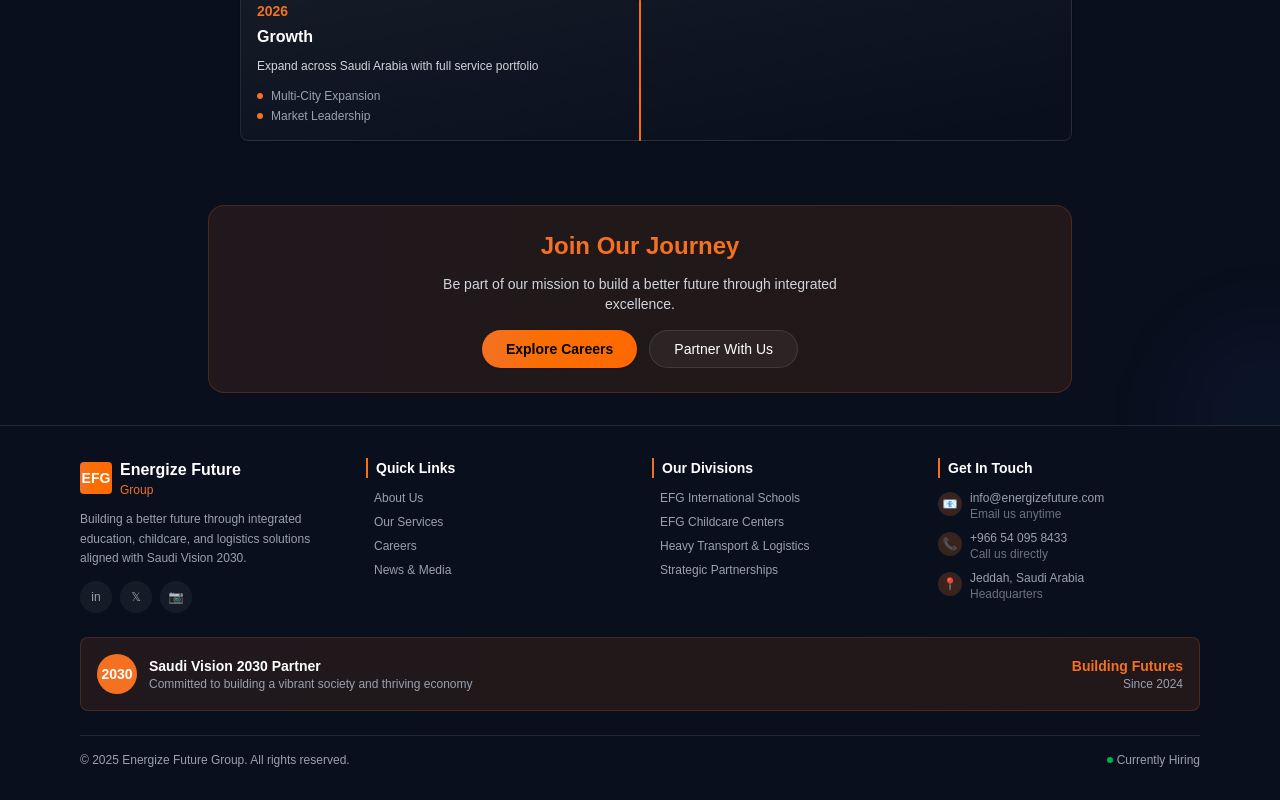
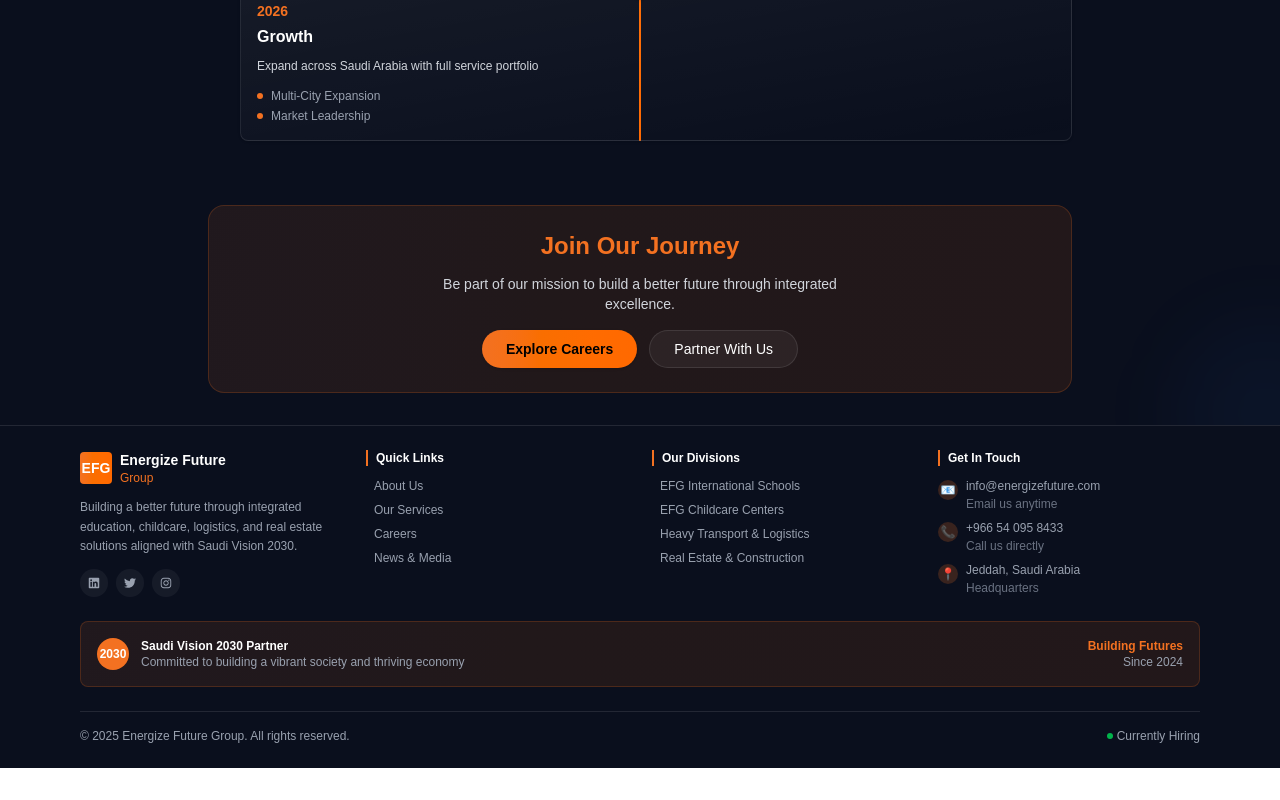
Before and after one commit to mohameddzaher/energize-future, a Next.js app: page /about in a window 1280 px wide. Shown: the part 3387-4187 px from the top of the page. After the commit the page ends 4155 px from the top, so only its background shows below. Built offline with nearby package versions, Linux system fonts and the light colour scheme.

Commit message:
footer updated

```diff
--- a/src/components/Footer.tsx
+++ b/src/components/Footer.tsx
@@ -1,9 +1,223 @@
+// 'use client'
+
+// export default function Footer() {
+//   return (
+//     <footer className="bg-[#0a0f1d] text-gray-400 border-t border-white/10">
+//       <div className="max-w-6xl mx-auto px-4 py-8">
+
+//         {/* Main Footer Content */}
+//         <div className="grid md:grid-cols-4 gap-6 mb-6">
+
+//           {/* Brand Section */}
+//           <div className="space-y-3">
+//             <div className="flex items-center gap-2">
+//               <div className="w-8 h-8 bg-gradient-to-r from-[#f37121] to-orange-500 rounded flex items-center justify-center">
+//                 <span className="text-white font-bold text-sm">EFG</span>
+//               </div>
+//               <div>
+//                 <h3 className="text-white font-bold text-base">Energize Future</h3>
+//                 <p className="text-[#f37121] text-xs">Group</p>
+//               </div>
+//             </div>
+//             <p className="text-xs text-gray-400 leading-relaxed">
+//               Building a better future through integrated education, childcare, and logistics solutions aligned with Saudi Vision 2030.
+//             </p>
+//             <div className="flex gap-2">
+//               <a href="https://www.linkedin.com/company/energizelco" className="w-8 h-8 rounded-full bg-white/5 hover:bg-[#f37121] transition-all duration-300 flex items-center justify-center group">
+//                 <span className="text-gray-400 group-hover:text-white transition-colors text-xs">in</span>
+//               </a>
+//               <a href="https://x.com/energizelco" className="w-8 h-8 rounded-full bg-white/5 hover:bg-[#f37121] transition-all duration-300 flex items-center justify-center group">
+//                 <span className="text-gray-400 group-hover:text-white transition-colors text-xs">𝕏</span>
+//               </a>
+//               <a href="https://www.instagram.com/energizelco/" className="w-8 h-8 rounded-full bg-white/5 hover:bg-[#f37121] transition-all duration-300 flex items-center justify-center group">
+//                 <span className="text-gray-400 group-hover:text-white transition-colors text-xs">📷</span>
+//               </a>
+//             </div>
+//           </div>
+
+//           {/* Quick Links */}
+//           <div>
+//             <h4 className="text-white font-semibold mb-3 text-sm border-l-2 border-[#f37121] pl-2">Quick Links</h4>
+//             <ul className="space-y-2">
+//               {['About Us', 'Our Services', 'Careers', 'News & Media'].map((item) => (
+//                 <li key={item}>
+//                   <a href="#" className="text-gray-400 hover:text-[#f37121] transition-colors duration-300 flex items-center gap-1 group text-xs">
+//                     <div className="w-1 h-1 bg-[#f37121] rounded-full opacity-0 group-hover:opacity-100 transition-opacity"></div>
+//                     {item}
+//                   </a>
+//                 </li>
+//               ))}
+//             </ul>
+//           </div>
+
+//           {/* Our Divisions */}
+//           <div>
+//             <h4 className="text-white font-semibold mb-3 text-sm border-l-2 border-[#f37121] pl-2">Our Divisions</h4>
+//             <ul className="space-y-2">
+//               {[
+//                 'EFG International Schools',
+//                 'EFG Childcare Centers',
+//                 'Heavy Transport & Logistics',
+//                 'Strategic Partnerships'
+//               ].map((item) => (
+//                 <li key={item}>
+//                   <a href="#" className="text-gray-400 hover:text-[#f37121] transition-colors duration-300 flex items-center gap-1 group text-xs">
+//                     <div className="w-1 h-1 bg-[#f37121] rounded-full opacity-0 group-hover:opacity-100 transition-opacity"></div>
+//                     {item}
+//                   </a>
+//                 </li>
+//               ))}
+//             </ul>
+//           </div>
+
+//           {/* Contact Info */}
+//           <div className="space-y-3">
+//             <h4 className="text-white font-semibold mb-3 text-sm border-l-2 border-[#f37121] pl-2">Get In Touch</h4>
+//             <div className="space-y-2">
+//               <div className="flex items-start gap-2 group cursor-pointer">
+//                 <div className="w-6 h-6 bg-[#f37121]/20 rounded-full flex items-center justify-center flex-shrink-0 mt-0.5">
+//                   <span className="text-[#f37121] text-xs">📧</span>
+//                 </div>
+//                 <div>
+//                   <p className="text-gray-400 text-xs group-hover:text-[#f37121] transition-colors">
+//                     info@energizefuture.com
+//                   </p>
+//                   <p className="text-xs text-gray-500">Email us anytime</p>
+//                 </div>
+//               </div>
+
+//               <div className="flex items-start gap-2 group cursor-pointer">
+//                 <div className="w-6 h-6 bg-[#f37121]/20 rounded-full flex items-center justify-center flex-shrink-0 mt-0.5">
+//                   <span className="text-[#f37121] text-xs">📞</span>
+//                 </div>
+//                 <div>
+//                   <p className="text-gray-400 text-xs group-hover:text-[#f37121] transition-colors">
+//                     +966 54 095 8433
+//                   </p>
+//                   <p className="text-xs text-gray-500">Call us directly</p>
+//                 </div>
+//               </div>
+
+//               <div className="flex items-start gap-2">
+//                 <div className="w-6 h-6 bg-[#f37121]/20 rounded-full flex items-center justify-center flex-shrink-0 mt-0.5">
+//                   <span className="text-[#f37121] text-xs">📍</span>
+//                 </div>
+//                 <div>
+//                   <p className="text-gray-400 text-xs">Jeddah, Saudi Arabia</p>
+//                   <p className="text-xs text-gray-500">Headquarters</p>
+//                 </div>
+//               </div>
+//             </div>
+//           </div>
+
+//         </div>
+
+//         {/* Vision 2030 Banner */}
+//         <div className="bg-gradient-to-r from-[#f37121]/10 to-orange-500/10 border border-[#f37121]/20 rounded-lg p-4 mb-6">
+//           <div className="flex items-center justify-between">
+//             <div className="flex items-center gap-3">
+//               <div className="w-10 h-10 bg-[#f37121] rounded-full flex items-center justify-center">
+//                 <span className="text-white font-bold text-sm">2030</span>
+//               </div>
+//               <div>
+//                 <h4 className="text-white font-bold text-sm">Saudi Vision 2030 Partner</h4>
+//                 <p className="text-gray-400 text-xs">Committed to building a vibrant society and thriving economy</p>
+//               </div>
+//             </div>
+//             <div className="text-right">
+//               <p className="text-[#f37121] font-semibold text-sm">Building Futures</p>
+//               <p className="text-gray-400 text-xs">Since 2024</p>
+//             </div>
+//           </div>
+//         </div>
+
+//         {/* Bottom Bar */}
+//         <div className="border-t border-white/10 pt-4">
+//           <div className="flex flex-col md:flex-row justify-between items-center gap-3">
+//             <div className="text-xs text-gray-400">
+//               © 2025 Energize Future Group. All rights reserved.
+//             </div>
+//             <div className="flex items-center gap-4 text-xs text-gray-400">
+//               <span className="flex items-center gap-1">
+//                 <div className="w-1.5 h-1.5 bg-green-500 rounded-full animate-pulse"></div>
+//                 Currently Hiring
+//               </span>
+//               {/* <span>•</span>
+//               <span>ISO 9001:2015 Certified</span> */}
+//             </div>
+//           </div>
+//         </div>
+
+//       </div>
+//     </footer>
+//   )
+// }
+
 'use client'
 
+import { FaLinkedin, FaTwitter, FaInstagram } from 'react-icons/fa'
+
 export default function Footer() {
+  const openInNewTab = (url: string) => {
+    window.open(url, '_blank', 'noopener,noreferrer')
+  }
+
+  const socialLinks = [
+    {
+      name: 'LinkedIn',
+      url: 'https://www.linkedin.com/company/energizelco',
+      icon: <FaLinkedin className="text-xs" />
+    },
+    {
+      name: 'Twitter',
+      url: 'https://x.com/energizelco',
+      icon: <FaTwitter className="text-xs" />
+    },
+    {
+      name: 'Instagram',
+      url: 'https://www.instagram.com/energizelco/',
+      icon: <FaInstagram className="text-xs" />
+    }
+  ]
+
+  const quickLinks = [
+    { name: 'About Us', href: '/about' },
+    { name: 'Our Services', href: '/services' },
+    { name: 'Careers', href: '/careers' },
+    { name: 'News & Media', href: '/news' }
+  ]
+
+  const divisions = [
+    { name: 'EFG International Schools', href: '/divisions/international-schools' },
+    { name: 'EFG Childcare Centers', href: '/divisions/childcare' },
+    { name: 'Heavy Transport & Logistics', href: '/divisions/transport-logistics' },
+    { name: 'Real Estate & Construction', href: '/divisions/real-estate' }
+  ]
+
+  const contactInfo = [
+    {
+      icon: '📧',
+      text: 'info@energizefuture.com',
+      subtext: 'Email us anytime',
+      type: 'email'
+    },
+    {
+      icon: '📞',
+      text: '+966 54 095 8433',
+      subtext: 'Call us directly',
+      type: 'phone'
+    },
+    {
+      icon: '📍',
+      text: 'Jeddah, Saudi Arabia',
+      subtext: 'Headquarters',
+      type: 'location'
+    }
+  ]
+
   return (
     <footer className="bg-[#0a0f1d] text-gray-400 border-t border-white/10">
-      <div className="max-w-6xl mx-auto px-4 py-8">
+      <div className="max-w-6xl mx-auto px-4 py-6">
 
         {/* Main Footer Content */}
         <div className="grid md:grid-cols-4 gap-6 mb-6">
@@ -15,35 +229,45 @@ export default function Footer() {
                 <span className="text-white font-bold text-sm">EFG</span>
               </div>
               <div>
-                <h3 className="text-white font-bold text-base">Energize Future</h3>
+                <h3 className="text-white font-bold text-sm">Energize Future</h3>
                 <p className="text-[#f37121] text-xs">Group</p>
               </div>
             </div>
+
             <p className="text-xs text-gray-400 leading-relaxed">
-              Building a better future through integrated education, childcare, and logistics solutions aligned with Saudi Vision 2030.
+              Building a better future through integrated education, childcare, logistics, and real estate solutions aligned with Saudi Vision 2030.
             </p>
+
             <div className="flex gap-2">
-              <a href="#" className="w-8 h-8 rounded-full bg-white/5 hover:bg-[#f37121] transition-all duration-300 flex items-center justify-center group">
-                <span className="text-gray-400 group-hover:text-white transition-colors text-xs">in</span>
-              </a>
-              <a href="#" className="w-8 h-8 rounded-full bg-white/5 hover:bg-[#f37121] transition-all duration-300 flex items-center justify-center group">
-                <span className="text-gray-400 group-hover:text-white transition-colors text-xs">𝕏</span>
-              </a>
-              <a href="#" className="w-8 h-8 rounded-full bg-white/5 hover:bg-[#f37121] transition-all duration-300 flex items-center justify-center group">
-                <span className="text-gray-400 group-hover:text-white transition-colors text-xs">📷</span>
-              </a>
+              {socialLinks.map((social) => (
+                <button
+                  key={social.name}
+                  onClick={() => openInNewTab(social.url)}
+                  className="w-7 h-7 rounded-full bg-white/5 hover:bg-[#f37121] transition-all duration-300 flex items-center justify-center group cursor-pointer"
+                  aria-label={`Visit our ${social.name}`}
+                >
+                  <span className="text-gray-400 group-hover:text-white transition-colors">
+                    {social.icon}
+                  </span>
+                </button>
+              ))}
             </div>
           </div>
 
           {/* Quick Links */}
           <div>
-            <h4 className="text-white font-semibold mb-3 text-sm border-l-2 border-[#f37121] pl-2">Quick Links</h4>
+            <h4 className="text-white font-semibold mb-3 text-xs border-l-2 border-[#f37121] pl-2">
+              Quick Links
+            </h4>
             <ul className="space-y-2">
-              {['About Us', 'Our Services', 'Careers', 'News & Media'].map((item) => (
-                <li key={item}>
-                  <a href="#" className="text-gray-400 hover:text-[#f37121] transition-colors duration-300 flex items-center gap-1 group text-xs">
+              {quickLinks.map((link) => (
+                <li key={link.name}>
+                  <a
+                    href={link.href}
+                    className="text-gray-400 hover:text-[#f37121] transition-colors duration-300 flex items-center gap-1 group text-xs"
+                  >
                     <div className="w-1 h-1 bg-[#f37121] rounded-full opacity-0 group-hover:opacity-100 transition-opacity"></div>
-                    {item}
+                    {link.name}
                   </a>
                 </li>
               ))}
@@ -52,18 +276,18 @@ export default function Footer() {
 
           {/* Our Divisions */}
           <div>
-            <h4 className="text-white font-semibold mb-3 text-sm border-l-2 border-[#f37121] pl-2">Our Divisions</h4>
+            <h4 className="text-white font-semibold mb-3 text-xs border-l-2 border-[#f37121] pl-2">
+              Our Divisions
+            </h4>
             <ul className="space-y-2">
-              {[
-                'EFG International Schools',
-                'EFG Childcare Centers',
-                'Heavy Transport & Logistics',
-                'Strategic Partnerships'
-              ].map((item) => (
-                <li key={item}>
-                  <a href="#" className="text-gray-400 hover:text-[#f37121] transition-colors duration-300 flex items-center gap-1 group text-xs">
+              {divisions.map((division) => (
+                <li key={division.name}>
+                  <a
+                    href={division.href}
+                    className="text-gray-400 hover:text-[#f37121] transition-colors duration-300 flex items-center gap-1 group text-xs"
+                  >
                     <div className="w-1 h-1 bg-[#f37121] rounded-full opacity-0 group-hover:opacity-100 transition-opacity"></div>
-                    {item}
+                    {division.name}
                   </a>
                 </li>
               ))}
@@ -72,41 +296,26 @@ export default function Footer() {
 
           {/* Contact Info */}
           <div className="space-y-3">
-            <h4 className="text-white font-semibold mb-3 text-sm border-l-2 border-[#f37121] pl-2">Get In Touch</h4>
+            <h4 className="text-white font-semibold mb-3 text-xs border-l-2 border-[#f37121] pl-2">
+              Get In Touch
+            </h4>
             <div className="space-y-2">
-              <div className="flex items-start gap-2 group cursor-pointer">
-                <div className="w-6 h-6 bg-[#f37121]/20 rounded-full flex items-center justify-center flex-shrink-0 mt-0.5">
-                  <span className="text-[#f37121] text-xs">📧</span>
+              {contactInfo.map((contact, index) => (
+                <div
+                  key={index}
+                  className="flex items-start gap-2 group cursor-pointer"
+                >
+                  <div className="w-5 h-5 bg-[#f37121]/20 rounded-full flex items-center justify-center flex-shrink-0 mt-0.5">
+                    <span className="text-[#f37121] text-xs">{contact.icon}</span>
+                  </div>
+                  <div>
+                    <p className="text-gray-400 text-xs group-hover:text-[#f37121] transition-colors">
+                      {contact.text}
+                    </p>
+                    <p className="text-xs text-gray-500 mt-0.5">{contact.subtext}</p>
+                  </div>
                 </div>
-                <div>
-                  <p className="text-gray-400 text-xs group-hover:text-[#f37121] transition-colors">
-                    info@energizefuture.com
-                  </p>
-                  <p className="text-xs text-gray-500">Email us anytime</p>
-                </div>
-              </div>
-
-              <div className="flex items-start gap-2 group cursor-pointer">
-                <div className="w-6 h-6 bg-[#f37121]/20 rounded-full flex items-center justify-center flex-shrink-0 mt-0.5">
-                  <span className="text-[#f37121] text-xs">📞</span>
-                </div>
-                <div>
-                  <p className="text-gray-400 text-xs group-hover:text-[#f37121] transition-colors">
-                    +966 54 095 8433
-                  </p>
-                  <p className="text-xs text-gray-500">Call us directly</p>
-                </div>
-              </div>
-
-              <div className="flex items-start gap-2">
-                <div className="w-6 h-6 bg-[#f37121]/20 rounded-full flex items-center justify-center flex-shrink-0 mt-0.5">
-                  <span className="text-[#f37121] text-xs">📍</span>
-                </div>
-                <div>
-                  <p className="text-gray-400 text-xs">Jeddah, Saudi Arabia</p>
-                  <p className="text-xs text-gray-500">Headquarters</p>
-                </div>
-              </div>
+              ))}
             </div>
           </div>
 
@@ -116,16 +325,16 @@ export default function Footer() {
         <div className="bg-gradient-to-r from-[#f37121]/10 to-orange-500/10 border border-[#f37121]/20 rounded-lg p-4 mb-6">
           <div className="flex items-center justify-between">
             <div className="flex items-center gap-3">
-              <div className="w-10 h-10 bg-[#f37121] rounded-full flex items-center justify-center">
-                <span className="text-white font-bold text-sm">2030</span>
+              <div className="w-8 h-8 bg-[#f37121] rounded-full flex items-center justify-center">
+                <span className="text-white font-bold text-xs">2030</span>
               </div>
               <div>
-                <h4 className="text-white font-bold text-sm">Saudi Vision 2030 Partner</h4>
+                <h4 className="text-white font-bold text-xs">Saudi Vision 2030 Partner</h4>
                 <p className="text-gray-400 text-xs">Committed to building a vibrant society and thriving economy</p>
               </div>
             </div>
             <div className="text-right">
-              <p className="text-[#f37121] font-semibold text-sm">Building Futures</p>
+              <p className="text-[#f37121] font-semibold text-xs">Building Futures</p>
               <p className="text-gray-400 text-xs">Since 2024</p>
             </div>
           </div>
@@ -137,13 +346,11 @@ export default function Footer() {
             <div className="text-xs text-gray-400">
               © 2025 Energize Future Group. All rights reserved.
             </div>
-            <div className="flex items-center gap-4 text-xs text-gray-400">
+            <div className="flex items-center gap-2 text-xs text-gray-400">
               <span className="flex items-center gap-1">
                 <div className="w-1.5 h-1.5 bg-green-500 rounded-full animate-pulse"></div>
                 Currently Hiring
               </span>
-              {/* <span>•</span>
-              <span>ISO 9001:2015 Certified</span> */}
             </div>
           </div>
         </div>
```
